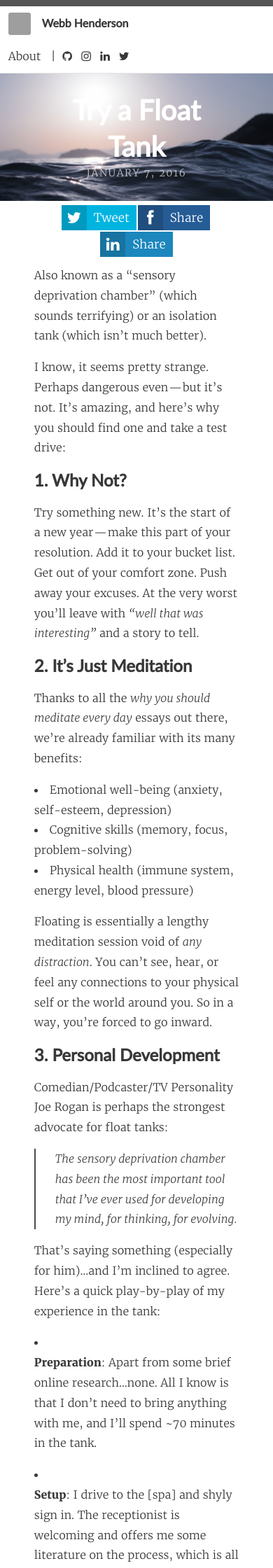
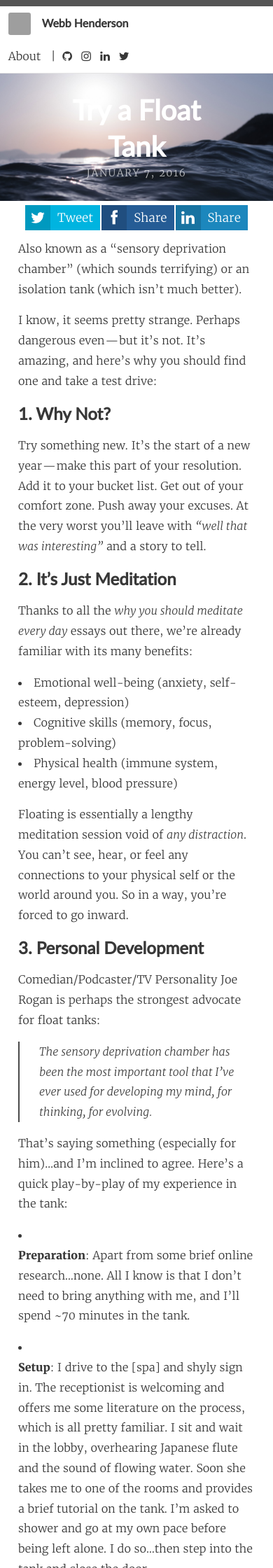
Before and after one commit to emerywebster/emerywebster.github.io, a Jekyll site: the page built from _posts/2016-01-07-float-tanks.md, in a window 390 px wide. Shown: the top 2240 px of the page at 70% size. Built offline with Jekyll 4.4.1, drawn with Linux system fonts in a browser that asks for light colours; nearby versions of some CDN libraries; Markdown is read by kramdown in place of the engine named in the settings; comment, search, counter and statistics services are not loaded; grey boxes are pictures that could not be loaded.

Commit message:
trim mobile padding

```diff
--- a/_sass/base/_utility.scss
+++ b/_sass/base/_utility.scss
@@ -8,7 +8,7 @@
 %padding-regular {
   padding: $padding-small $padding-large;
   @media (max-width: 1000px) {
-    padding: $padding-small * 1.5 $padding-large / 1.6;
+    padding: $padding-small * 1.5 $padding-large / 3;
   }
 }
 %link-hover {
```
